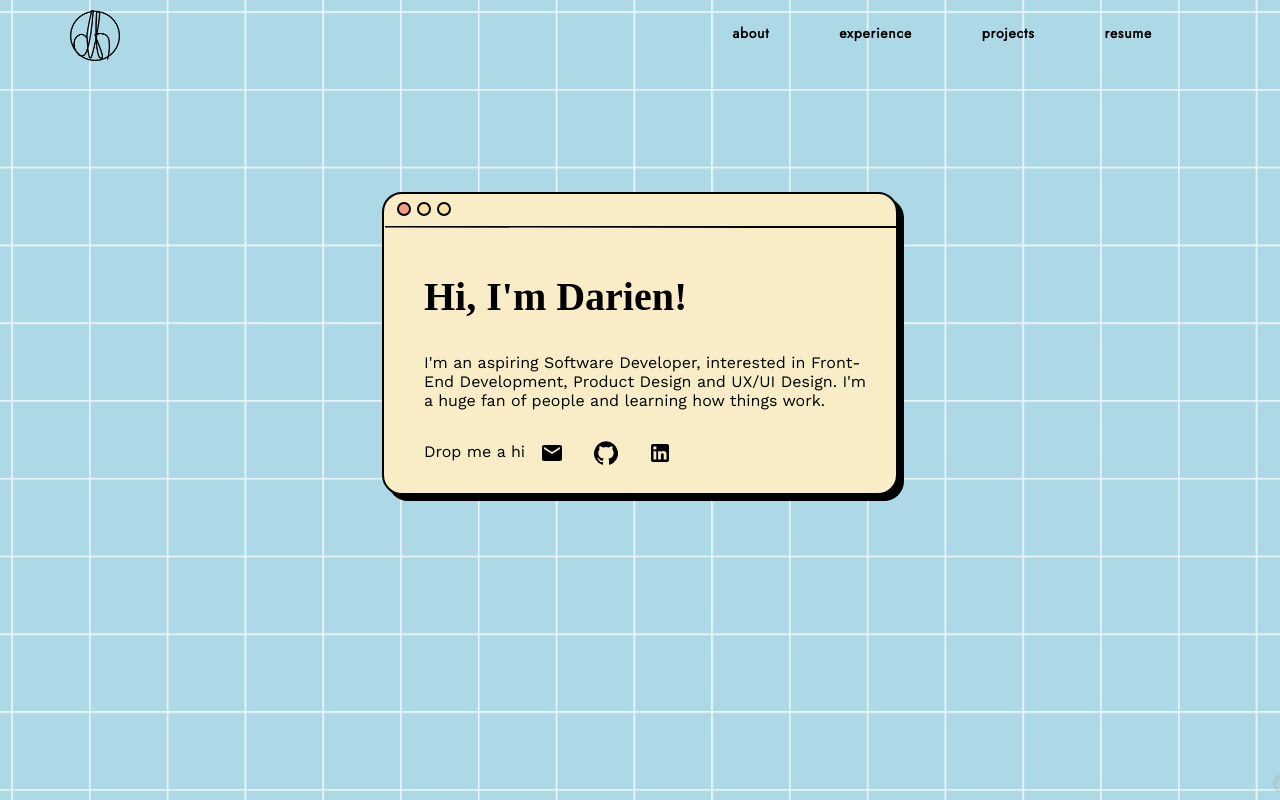
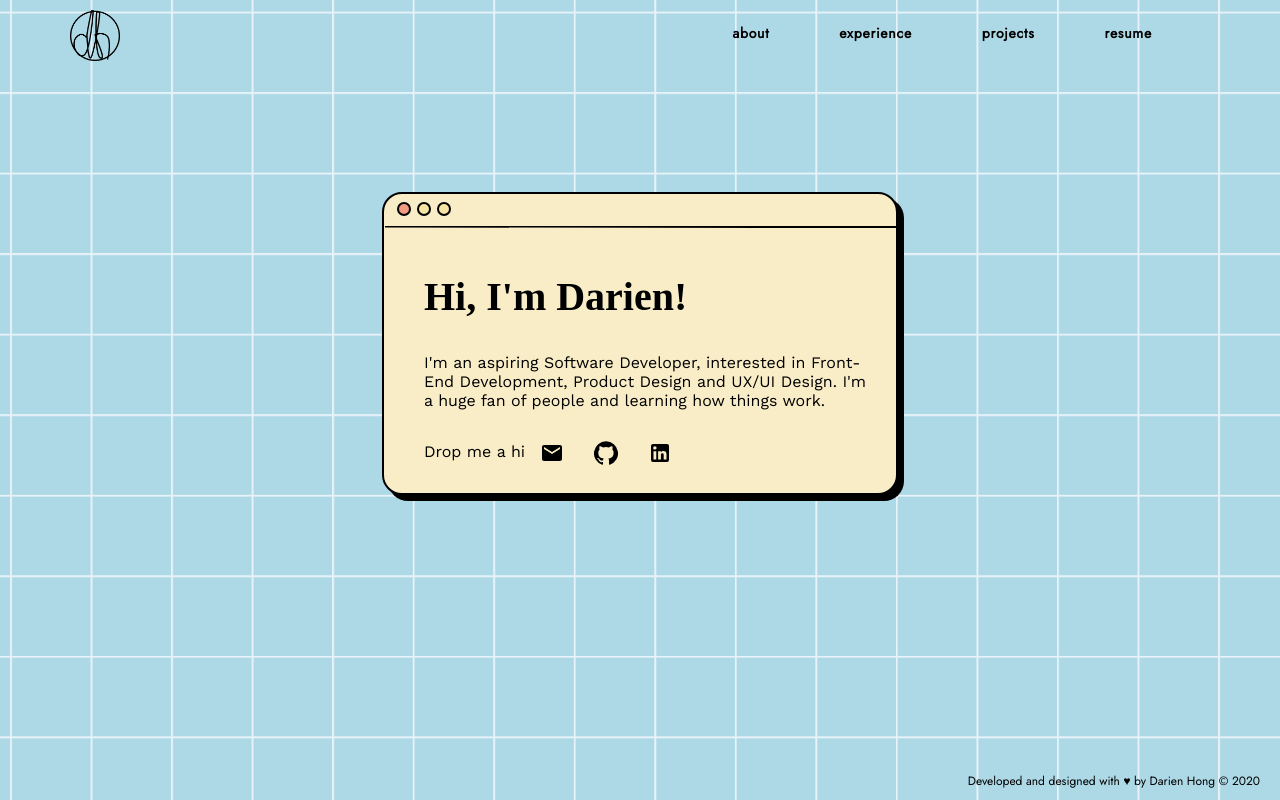
Before and after one commit to darienhong/darienhong.me, a React (Create React App) app: page /Home in a window 1280 px wide. Built offline with nearby package versions, Linux system fonts and the light colour scheme; a web font is replaced by a local one.

Commit message:
fixed sizing

```diff
--- a/src/AboutMe.jsx
+++ b/src/AboutMe.jsx
@@ -52,8 +52,7 @@ export default class AboutMe extends Component {
                 <br />
                 <br />
                 <br />
-                <br />
-                <br />
+
 
               <div class="about">
                   <div class="homepage-header">
@@ -122,7 +121,11 @@ export default class AboutMe extends Component {
               </div>
               </center>
             )}
-
+              <div class="footer-block">
+            <footer >
+                Developed and designed with &hearts; by Darien Hong &copy; 2020
+            </footer>
+            </div>
 
 
             </div>
--- a/src/App.css
+++ b/src/App.css
@@ -236,7 +236,7 @@ nav a:hover::before {
 
 .about {
   width: 70%;
-  height: 600px;
+  height: 70vh;
   display: block;
   border: 2px solid black;
   border-radius: 20px;
@@ -249,7 +249,7 @@ nav a:hover::before {
 
 .experience {
   width: 70%;
-  height: 600px;
+  height: 70vh;
   display: block;
   border: 2px solid black;
   border-radius: 20px;
@@ -262,7 +262,7 @@ nav a:hover::before {
 
 .experience-text {
   width: 96%;
-  height: 545px;
+  height: 63vh;
   justify-content: center;
   text-align: left;
   padding-left: 40px;
@@ -288,7 +288,7 @@ nav a:hover::before {
 
 .about-text {
   width: 96%;
-  height: 545px;
+  height: 62vh;
   justify-content: center;
   text-align: left;
   padding-left: 40px;
@@ -381,3 +381,13 @@ nav a:hover::before {
 
   color: rgb(101, 128, 219);
 }
+
+.footer-block {
+  position: absolute;
+  right: 0;
+  bottom: 0;
+  font-family: 'Jost';
+  padding: 10px;
+  padding-right: 20px;
+  font-size: 12px;
+}
--- a/src/Experience.jsx
+++ b/src/Experience.jsx
@@ -89,8 +89,7 @@ export default class Experience extends Component {
                 <br />
                 <br />
                 <br />
-                <br />
-                <br />
+
 
               <div class="experience">
                   <div class="homepage-header">
@@ -113,7 +112,6 @@ export default class Experience extends Component {
                       </div>
                       <div class="experience-text">
                     <Scrollbar renderThumbVertical={props => <div {...props} className="scrollbar" />} style={{color: "black"}}>
-
                          <h2> work &amp; community involvement </h2>
 
                          <div class="experience-description">
@@ -244,7 +242,11 @@ export default class Experience extends Component {
               </div>
               </center>
             )}
-
+              <div class="footer-block">
+            <footer >
+                Developed and designed with &hearts; by Darien Hong &copy; 2020
+            </footer>
+            </div>
 
 
             </div>
--- a/src/Home.jsx
+++ b/src/Home.jsx
@@ -102,6 +102,11 @@ export default class Home extends Component {
               </div>
               </center>
             )}
+            <div class="footer-block">
+            <footer >
+                Developed and designed with &hearts; by Darien Hong &copy; 2020
+            </footer>
+            </div>
 
             </div>
 
```
Also changed, not shown: src/assets/whitepng.png.
